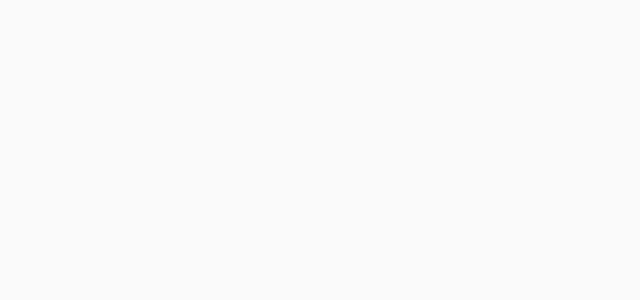
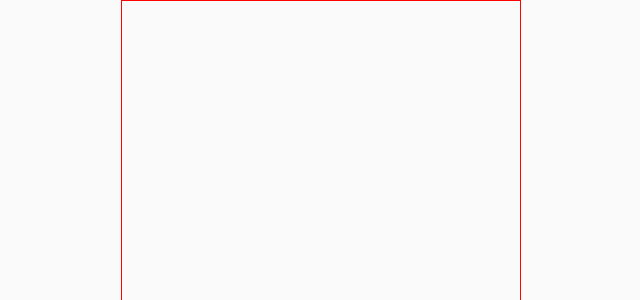
Before and after one commit to codeWithJooy/MyInsta, a React (Create React App) app in the folder client/: page / in a window 1280 px wide. Shown: the top 300 px of the page, without its empty margins (319-959 px from the left). Built offline with nearby package versions, Linux system fonts and the light colour scheme.

Commit message:
Style Change

```diff
--- a/client/public/style.css
+++ b/client/public/style.css
@@ -34,3 +34,18 @@ input[type='text']{
 
     border:1px solid black;
 }
+
+.loginContainer{
+    width:400px;
+    min-height: 800px;
+    display:flex;
+    align-items: center;
+    justify-content: center;
+    border:1px solid red;
+}
+.loginCredentials{
+    width:350px;
+    min-height: 100px;
+    background: #fff;
+    border:1px solid #dbdbdb;
+}
```
